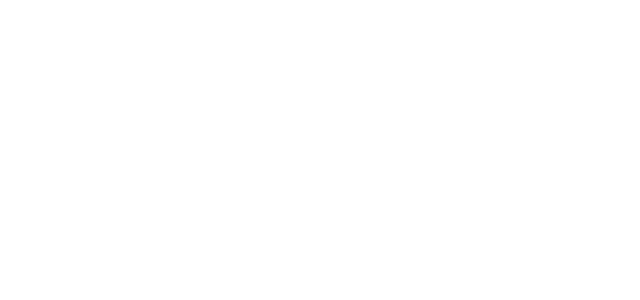
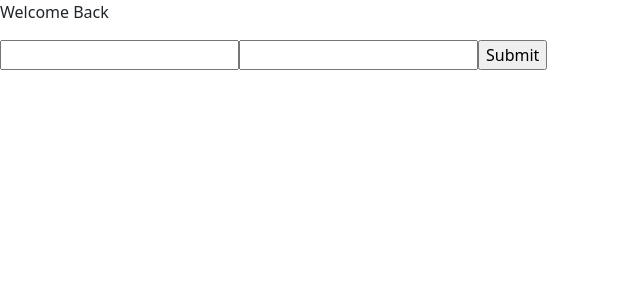
Before and after one commit to too-many-cookies/front-end, a React (Create React App) app: page /login in a window 1280 px wide. Before the commit this address had no page. Shown: the top 300 px of the page, without its empty margins (0-640 px from the left). Built offline with nearby package versions, Linux system fonts and the light colour scheme.

Commit message:
Login page that has logic to check if user has logged in

```diff
--- a/src/index.tsx
+++ b/src/index.tsx
@@ -17,6 +17,7 @@ import { createRoot } from 'react-dom/client';
 import Classes from './pages/Classes';
 import ActivityLog from './pages/Activitylog';
 import Home from './pages/Home';
+import Login from "./pages/Login";
 
 const rootElement = document.getElementById("root") as HTMLBodyElement;
 createRoot(rootElement).render(
@@ -28,6 +29,7 @@ createRoot(rootElement).render(
                 <Route path="/home" element={<Home />}/>
                 <Route path="/classes" element={<Classes />}/>
                 <Route path="/activitylog" element={<ActivityLog />}/>
+                <Route path="/login" element={<Login />}/>
         </Routes>
     </Router>
   </React.StrictMode>
--- a/src/pages/Activitylog.tsx
+++ b/src/pages/Activitylog.tsx
@@ -1,13 +1,21 @@
 import Navbar from "../components/Navbar";
 import React from "react";
+import {Navigate} from "react-router-dom";
 
 function ActivityLog() {
-    return (
-        <div className="ActivityLog">
-            <Navbar />
-            <h1>ActivityLog</h1>
-        </div>
-    );
+    const loggedIn = localStorage.getItem("authenticated");
+    if(!loggedIn){
+        localStorage.setItem("page", "/activitylog");
+        return <Navigate to={"/login"}/>
+    }
+    else {
+        return (
+            <div className="ActivityLog">
+                <Navbar/>
+                <h1>ActivityLog</h1>
+            </div>
+        );
+    }
 }
 
 export default ActivityLog;
--- a/src/pages/Classes.tsx
+++ b/src/pages/Classes.tsx
@@ -1,13 +1,21 @@
 import Navbar from "../components/Navbar";
 import React from "react";
+import {Navigate} from "react-router-dom";
 
 function Classes() {
-    return (
-        <div className="Classes">
-            <Navbar />
-            <h1>Classes</h1>
-        </div>
-    );
+    const loggedIn = localStorage.getItem("authenticated");
+    if(!loggedIn){
+        localStorage.setItem("page", "/classes");
+        return <Navigate to={"/login"}/>
+    }
+    else {
+        return (
+            <div className="Classes">
+                <Navbar/>
+                <h1>Classes</h1>
+            </div>
+        );
+    }
 }
 
 export default Classes;
--- a/src/pages/Home.tsx
+++ b/src/pages/Home.tsx
@@ -4,21 +4,27 @@ import "../styles/recentActivity.css";
 
 import React from 'react';
 import BarChart from "../components/BarChart";
+import {Navigate} from "react-router-dom";
 
 function Home() {
-
+    const loggedIn = localStorage.getItem("authenticated");
+    if(!loggedIn){
+        localStorage.setItem("page", "/home");
+        return <Navigate to={"/login"}/>
+    }
+    else {
         return (
             <div className="Home">
-            <Navbar />
+                <Navbar/>
                 <div className="charts">
                     <div>
-                    <BarChart />
+                        <BarChart/>
                     </div>
                     <div>
-                    <BarChart />
+                        <BarChart/>
                     </div>
                     <div>
-                    <BarChart />
+                        <BarChart/>
                     </div>
 
                 </div>
@@ -50,6 +56,7 @@ function Home() {
             </div>
         );
     }
+}
 
 //bar
 
--- /dev/null
+++ b/src/pages/Login.tsx
@@ -0,0 +1,46 @@
+
+import "../styles/recentActivity.css";
+
+import React from 'react';
+import {useState} from "react";
+import {useNavigate} from "react-router-dom";
+
+function Login() {
+
+    const [username, setusername] = useState("");
+    const [password, setpassword] = useState("");
+    const users = [{ username: "admin", password: "admin" }];
+    const navigate = useNavigate();
+    const page = localStorage.getItem("page");
+    const handleSubmit = (e: { preventDefault: () => void; }) => {
+        e.preventDefault()
+        const account = users.find((user) => user.username === username);
+        if (account && account.password === password) {
+            localStorage.setItem("authenticated", String(true));
+            navigate(""+page);
+        }
+    };
+
+    return (
+        <div>
+            <p>Welcome Back</p>
+            <form onSubmit={handleSubmit}>
+                <input
+                    type="text"
+                    name="Username"
+                    value={username}
+                    onChange={(e) => setusername(e.target.value)}
+                />
+                <input
+                    type="password"
+                    name="Password"
+                    onChange={(e) => setpassword(e.target.value)}
+                />
+                <input type="submit" value="Submit" />
+            </form>
+        </div>
+);
+}
+
+
+export default Login;
```
Lines whose indentation alone changed are shown as unchanged.
